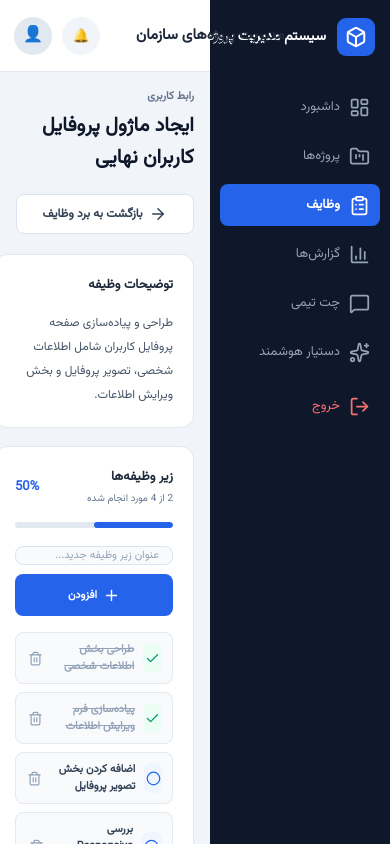
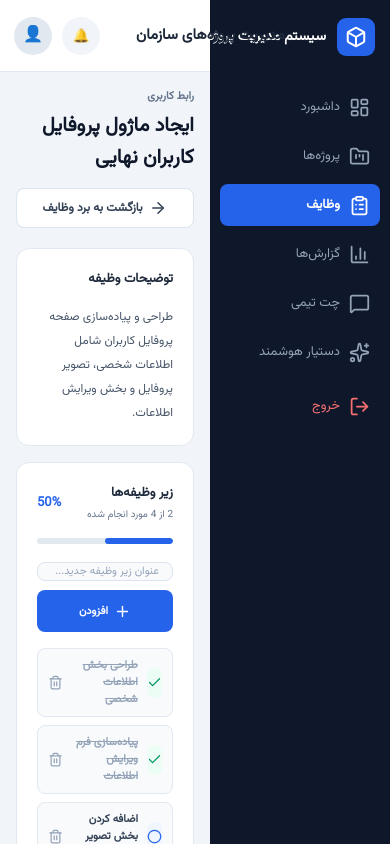
Before and after one commit to maralmotemasek/pms-frontend, a React (Vite) app: page /tasks/1 in a window 390 px wide. Shown: the top 844 px of the page. Built offline with nearby package versions, Linux system fonts and the light colour scheme; what react-multi-date-picker would draw is missing.

Commit message:
Responsive display for mobile has been set up.

```diff
--- a/src/pages/tasks/TaskDetails.css
+++ b/src/pages/tasks/TaskDetails.css
@@ -836,13 +836,28 @@
 
   .task-details-page {
     width: 100%;
+    max-width: none;
+    margin: 0;
   }
 
 
+  /* =========================
+     TOP
+  ========================== */
+
   .task-details-top {
+    width: 100%;
+
     flex-direction: column;
 
     align-items: stretch;
+
+    gap: 14px;
+  }
+
+
+  .task-details-top > div {
+    width: 100%;
   }
 
 
@@ -851,20 +866,95 @@
   }
 
 
-  .task-details-sidebar {
+  /* =========================
+     MAIN GRID
+  ========================== */
+
+  .task-details-grid {
+    width: 100%;
+
     display: flex;
+
+    flex-direction: column;
+
+    gap: 16px;
   }
 
 
+  .task-details-main,
+  .task-details-sidebar {
+    width: 100%;
+
+    min-width: 0;
+
+    max-width: none;
+
+    display: flex;
+
+    flex-direction: column;
+
+    align-items: stretch;
+
+    gap: 16px;
+  }
+
+
+  /* =========================
+     ALL CARDS
+  ========================== */
+
+  .task-details-card,
+  .task-info-card,
+  .task-subtasks-card,
+  .task-edit-card {
+    width: 100%;
+
+    min-width: 0;
+
+    max-width: none;
+
+    margin: 0;
+
+    box-sizing: border-box;
+  }
+
+
+  /* =========================
+     SUBTASK
+  ========================== */
+
   .add-subtask-form {
+    width: 100%;
+
     flex-direction: column;
 
     align-items: stretch;
   }
 
 
+  .add-subtask-form input,
   .add-subtask-form button {
     width: 100%;
   }
 
+
+  .subtasks-list,
+  .subtask-item {
+    width: 100%;
+  }
+
+
+  /* =========================
+     EDIT
+  ========================== */
+
+  .task-edit-card-content {
+    width: 100%;
+  }
+
+
+  .edit-task-button {
+    width: 100%;
+  }
+
 }
```
